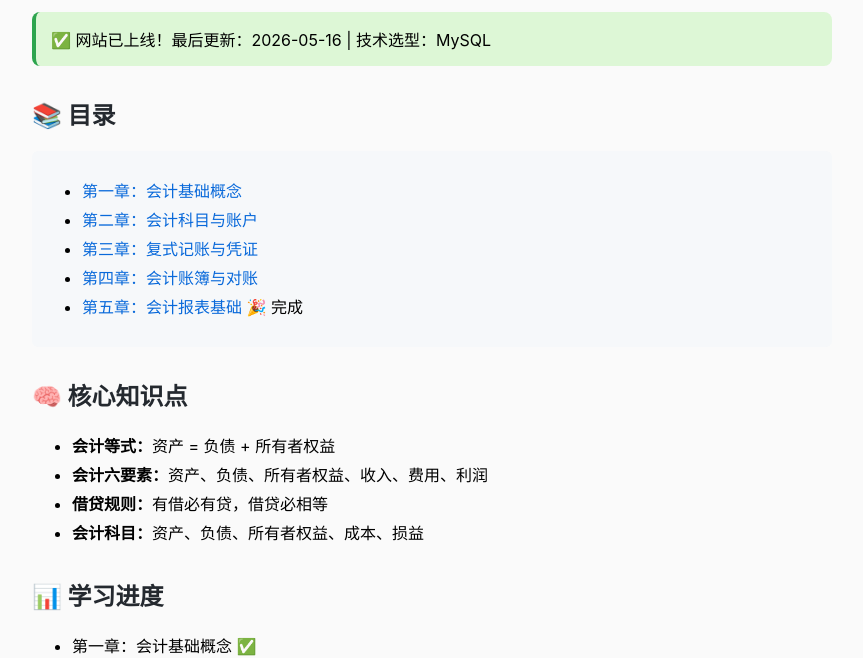
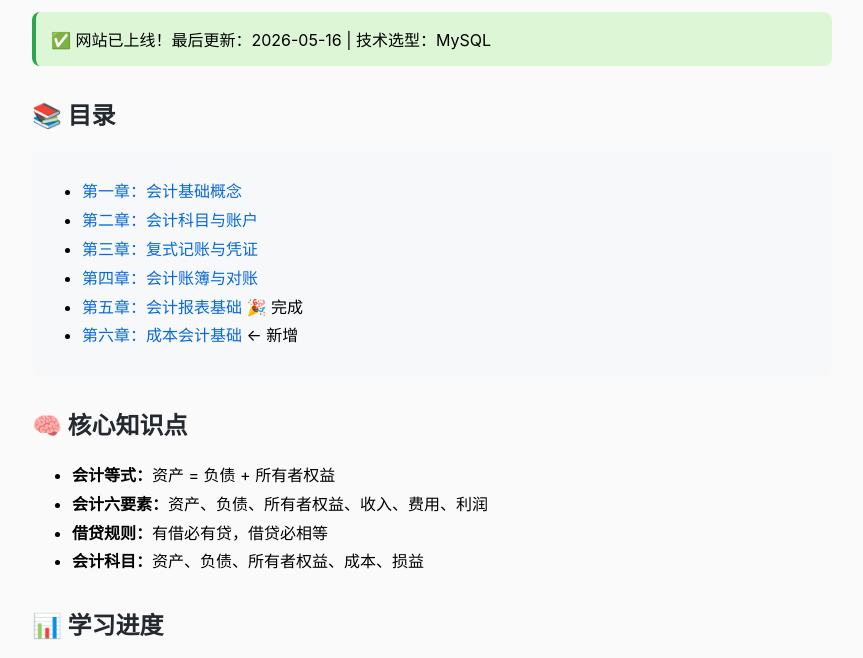
Before and after one commit to typ7668/accounting-notes-2026, a plain HTML site: page index.html in a window 1280 px wide. Shown: the part 107-765 px from the top of the page, without its empty margins (208-1071 px from the left). Drawn offline with Linux system fonts and the light colour scheme.

Commit message:
第六章：成本会计基础 - 完成（含MySQL成本核算表设计）

```diff
--- a/index.html
+++ b/index.html
@@ -28,6 +28,7 @@
             <li><a href="第三章_复式记账法与会计凭证.html">第三章：复式记账与凭证</a></li>
             <li><a href="第四章_会计账簿与对账.html">第四章：会计账簿与对账</a></li>
             <li><a href="第五章_会计报表基础.html">第五章：会计报表基础</a> 🎉 完成</li>
+            <li><a href="第六章_成本会计基础.html">第六章：成本会计基础</a> ← 新增</li>
         </ul>
     </div>
     <h2>🧠 核心知识点</h2>
```
Also changed, not shown: 1 other file.
